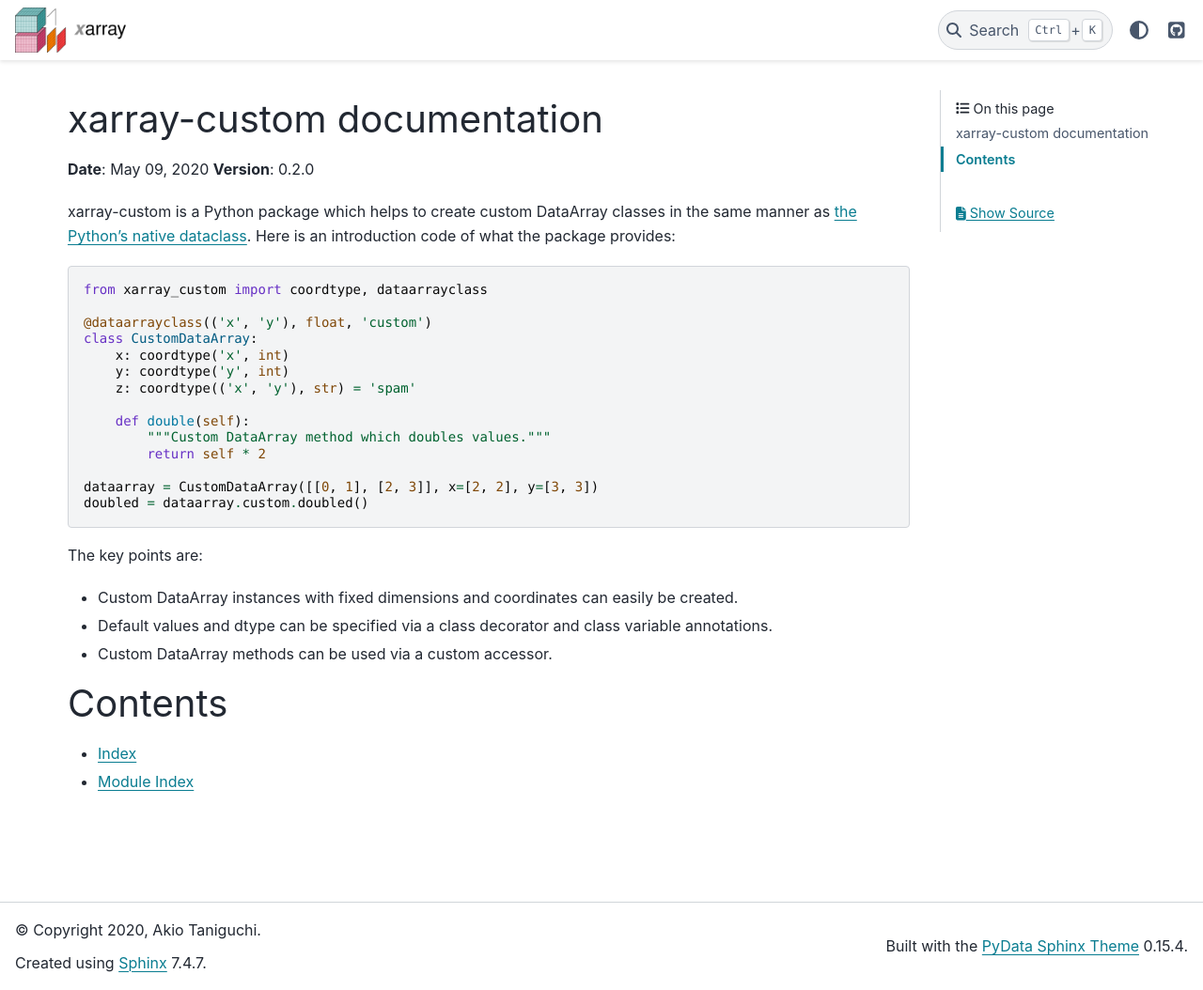
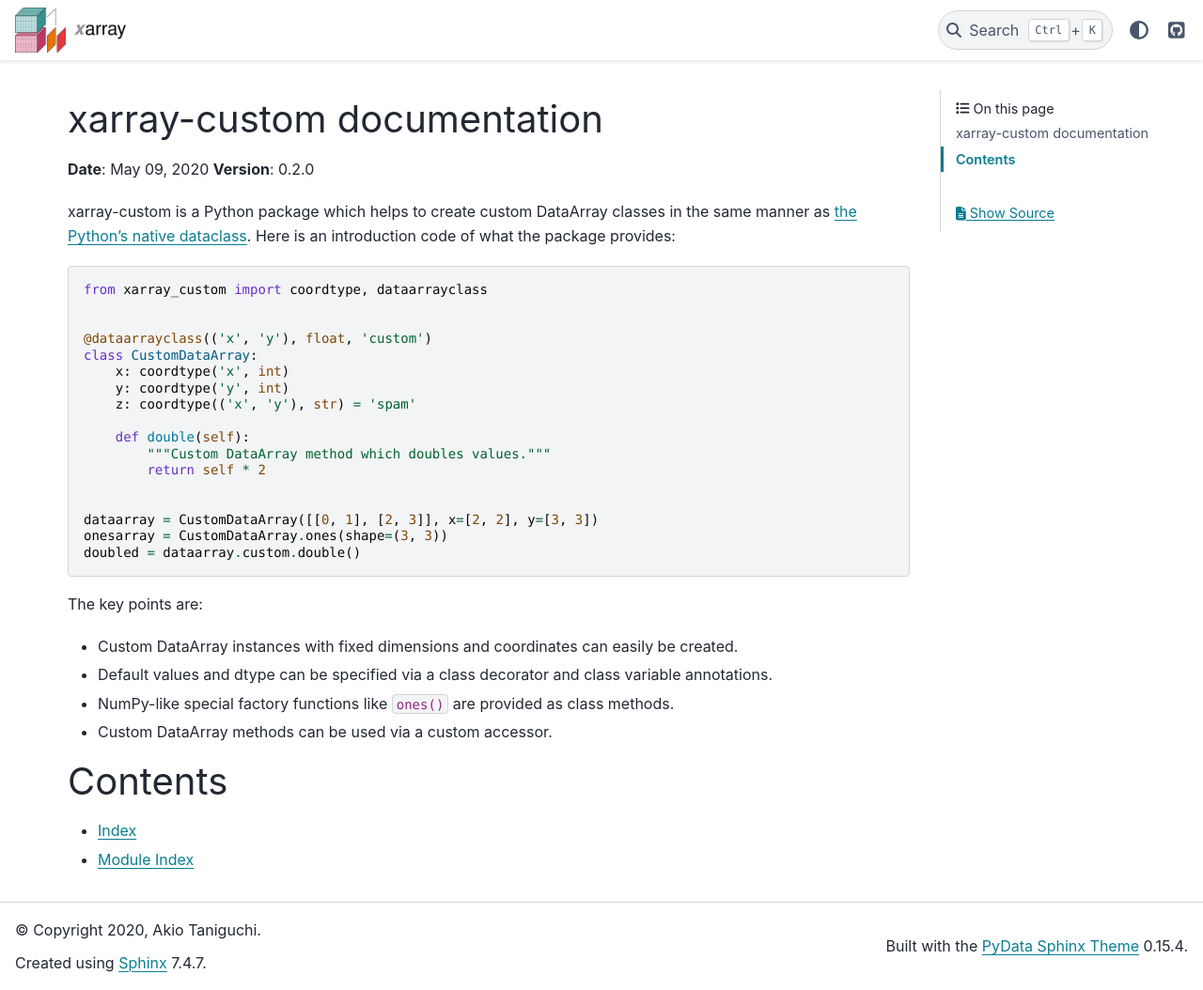
Before and after one commit to astropenguin/xarray-custom, a Sphinx documentation site: the page built from docs/index.rst, in a window 1280 px wide and 1054 px high. Shown: the whole window at 94% size. Built offline with Sphinx 7.4.7 and the PyData theme 0.15.4, drawn with Linux system fonts in a browser that asks for light colours.

Commit message:
#1 Update index of sphinx docs

```diff
--- a/docs/index.rst
+++ b/docs/index.rst
@@ -17,6 +17,7 @@
 
     from xarray_custom import coordtype, dataarrayclass
 
+
     @dataarrayclass(('x', 'y'), float, 'custom')
     class CustomDataArray:
         x: coordtype('x', int)
@@ -27,13 +28,16 @@
             """Custom DataArray method which doubles values."""
             return self * 2
 
+
     dataarray = CustomDataArray([[0, 1], [2, 3]], x=[2, 2], y=[3, 3])
-    doubled = dataarray.custom.doubled()
+    onesarray = CustomDataArray.ones(shape=(3, 3))
+    doubled = dataarray.custom.double()
 
 The key points are:
 
 * Custom DataArray instances with fixed dimensions and coordinates can easily be created.
 * Default values and dtype can be specified via a class decorator and class variable annotations.
+* NumPy-like special factory functions like ``ones()`` are provided as class methods.
 * Custom DataArray methods can be used via a custom accessor.
 
 Contents
```
